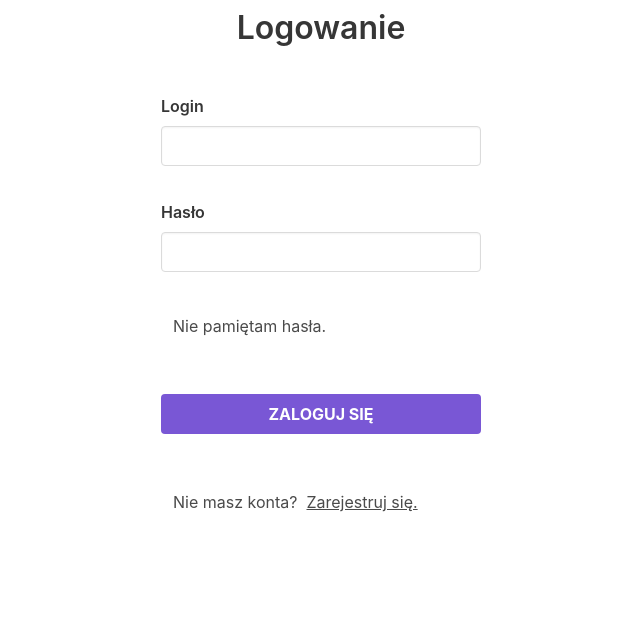
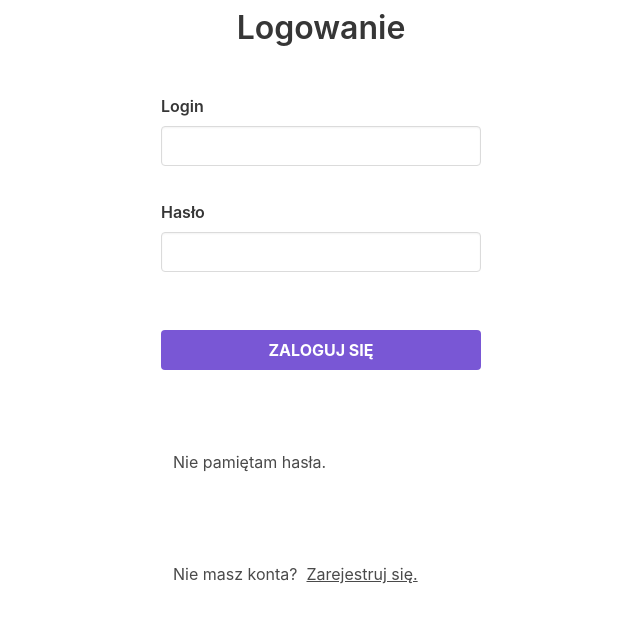
Before and after one commit to CrunchyBaguette/researchGroups, a Vue app in the folder frontend/: page /#/login in a window 1280 px wide. Shown: the top 622 px of the page, without its empty margins (319-959 px from the left). Built offline with nearby package versions, Linux system fonts and the light colour scheme.

Commit message:
button remind password, some css, commented axios

```diff
--- a/frontend/src/components/user/loginPage.vue
+++ b/frontend/src/components/user/loginPage.vue
@@ -4,7 +4,7 @@
 
     <br>
 
-    <form @submit.prevent="submitForm">
+    <form @submit.prevent="submitLoginForm">
       <b-field label="Login">
           <b-input v-model="login"
               maxlength="30"
@@ -21,32 +21,39 @@
           </b-input>
       </b-field>
 
-      <b-navbar-item :to="{ name: 'passwordReminder' }" tag="router-link">
-          Nie pamiętam hasła.
-      </b-navbar-item>
-
-      <br>
-
-      <div class="notification is-danger" v-if="errors.length">
-        <p v-for="error in errors" v-bind:key="error">{{ error }}</p>
+      <div class="notification is-danger" v-if="loginBtnErrors.length">
+        <p v-for="error in loginBtnErrors" v-bind:key="error">{{ error }}</p>
       </div>
 
       <br>
 
       <button id="btnLogin" class="button">ZALOGUJ SIĘ</button>
 
-      <br>
-      <br>
+    </form>
 
-      <b-navbar-item :to="{ name: 'register' }" tag="router-link">
-          Nie masz konta? &nbsp;<p class="p-register"> Zarejestruj się. </p>
-      </b-navbar-item>
-    </form>
+    <br>
+    <br>
+    <br>
+    <button id="btnRemindPassword" class="button" v-on:click="moveToRemindPassword">Nie pamiętam hasła.</button>
+
+    <br>
+    <br>
+
+    <div class="notification is-danger" v-if="remindPasswordError !== ''">
+      <p>{{ remindPasswordError }}</p>
+    </div>
+
+    <br>
+
+    <b-navbar-item :to="{ name: 'register' }" tag="router-link" id="itemRegister">
+        Nie masz konta? &nbsp;<p class="p-register"> Zarejestruj się. </p>
+    </b-navbar-item>
+
   </div>
 </template>
 
 <script>
-import axios from 'axios'
+//import axios from 'axios'
 
 export default {
   name: "loginPage",
@@ -54,15 +61,16 @@ export default {
     return {
       login: '',
       password: '',
-      errors: []
+      loginBtnErrors: [],
+      remindPasswordError: ''
     }
   },
   mounted() {
       document.title = 'Zaloguj się'
   },
   methods: {
-    async submitForm() {
-      this.errors = []
+    async submitLoginForm() {
+      this.loginBtnErrors = []
       // if (this.login === '') {
       //   this.errors.push('Nie podałeś loginu!')
       // }
@@ -71,11 +79,13 @@ export default {
       // }
       // axios.defaults.headers.common["Authorization"] = ""
       // localStorage.removeItem("token")
-      if (!this.errors.length) {
+      if (!this.loginBtnErrors.length) {
+        /*
         const formData = {
           login: this.username,
           password: this.password
         }
+
         await axios
           .post("/api/v1/token/login/", formData)
           .then(response => {
@@ -90,15 +100,24 @@ export default {
           .catch(error => {
               if (error.response) {
                   for (const property in error.response.data) {
-                      this.errors.push(`${property}: ${error.response.data[property]}`)
+                      this.loginBtnErrors.push(`${property}: ${error.response.data[property]}`)
                   }
               } else {
-                  this.errors.push('Something went wrong. Please try again')
+                  this.loginBtnErrors.push('Something went wrong. Please try again')
 
                   console.log(JSON.stringify(error))
               }
           })
+          */
       }
+    },
+    moveToRemindPassword() {
+      this.remindPasswordError = ''
+      if (this.login === '') {
+          this.remindPasswordError = 'Wprowadź login!'
+      }
+
+
     }
   }
 }
@@ -139,4 +158,24 @@ export default {
   box-shadow: 0 0 5px #7957d5;
 }
 
+#btnRemindPassword {
+  display: flex;
+  position: relative;
+  padding: 0.5rem 0.75rem;
+  line-height: 1.5;
+  color: #4a4a4a;
+  border: none;
+  transition: .3s;
+  cursor: pointer;
+}
+
+#btnRemindPassword:hover {
+  color: #7957d5;
+  background-color: #fafafa;
+}
+
+#itemRegister {
+  display: flex;
+}
+
 </style>
--- a/frontend/src/components/user/registerPage.vue
+++ b/frontend/src/components/user/registerPage.vue
@@ -62,7 +62,7 @@
       <br>
       <br>
 
-      <b-navbar-item :to="{ name: 'login' }" tag="router-link" class="btn-login">
+      <b-navbar-item :to="{ name: 'login' }" tag="router-link" id="itemLogin">
           Masz już konto? &nbsp;<p class="p-login">Zaloguj się. </p>
       </b-navbar-item>
 
@@ -72,8 +72,8 @@
 </template>
 
 <script>
-import axios from 'axios'
-import { toast } from 'bulma-toast'
+//import axios from 'axios'
+//import { toast } from 'bulma-toast'
 
 export default {
   name: "registerPage",
@@ -112,6 +112,7 @@ export default {
       }
 
       if (!this.errors.length) {
+        /*
         const formData = {
           name: this.name,
           surname: this.surname,
@@ -145,6 +146,7 @@ export default {
               console.log(JSON.stringify(error));
             }
           })
+          */
       }
     }
   }
@@ -186,4 +188,8 @@ export default {
   box-shadow: 0 0 5px #7957d5;
 }
 
+#itemLogin {
+  display: flex;
+}
+
 </style>
```
